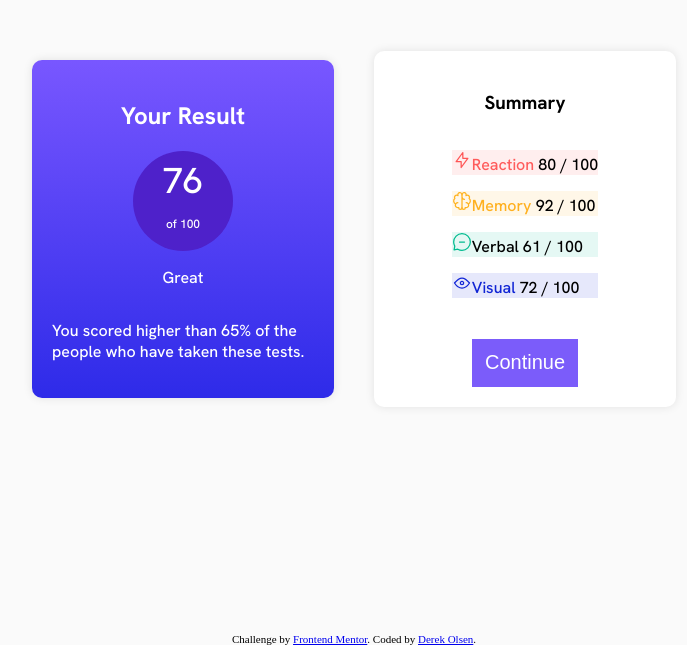
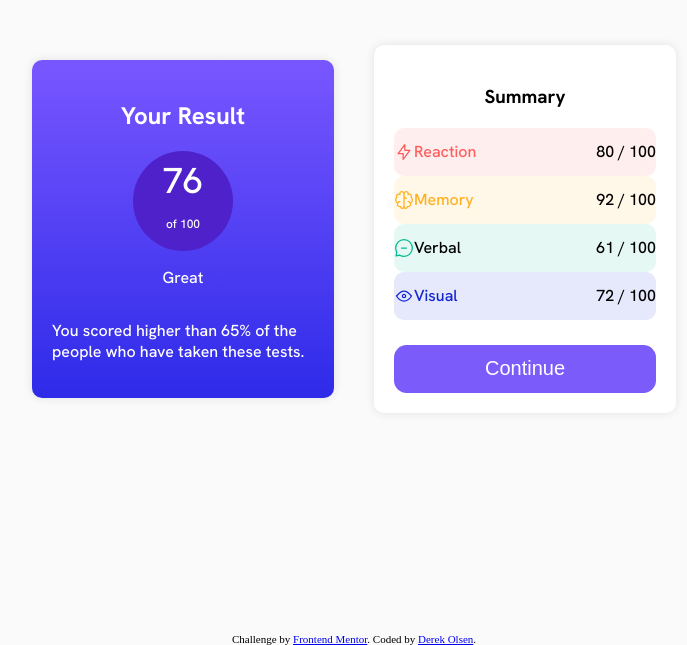
Before and after one commit to Dolsen0/results-summary-component, a plain HTML site: page index.html in a window 1280 px wide. Shown: the part 155-800 px from the top of the page, without its empty margins (286-973 px from the left). Drawn offline with Linux system fonts and the light colour scheme.

Commit message:
added styling to summary section

```diff
--- a/assets/CSS/styles.css
+++ b/assets/CSS/styles.css
@@ -72,10 +72,15 @@ body {
 
 }
 
+#summaryData{
+  width: 100%;
+}
+
 .summary-item {
   display: flex;
   justify-content: space-between;
   align-items: center;
+  margin-left: auto;
 }
 
 .category {
@@ -86,27 +91,35 @@ body {
 .summaryScore {
   font-size: 1em;
   color:black;
+
 }
 
 .Reaction{
   color: hsl(0, 100%, 68%);
   background-color: hsla(0, 100%, 68%, .1);
-
+  border-radius: 0.625em;
+  height: 3em;
 }
 
 .Memory{
   color: hsl(39, 100%, 56%);
   background-color: hsla(39, 100%, 56%, .1);
+  border-radius: 0.625em;
+  height: 3em;
 }
 
 .Verbal{
   color: sla(166, 100%, 37%,);
   background-color: hsla(166, 100%, 37%, .1);
+  border-radius: 0.625em;
+  height: 3em;
 }
 
 .Visual{
   color:hsl(234, 85%, 45%);
   background-color: hsla(234, 85%, 45%, .1);
+  border-radius: 0.625em;
+  height: 3em;
 }
 
 
@@ -119,7 +132,10 @@ body {
   font-size: 1.25em; /* 20px */
   margin-top: 1.25em; /* 20px */
   cursor: pointer;
+  border-radius: 0.625em; /* 10px */
+  width: 100%;
 }
+
 
 .attribution {
   position: fixed;
--- a/script.js
+++ b/script.js
@@ -5,7 +5,15 @@ fetch('data.json') // Assuming the JSON file is named 'data.json' and located in
     let summaryHTML = '';
 
     data.forEach(item => {
-      summaryHTML += `<p class="${item.category}"><span class="score"><img src="${item.icon}" alt="${item.category} icon">${item.category}</span> <span class="summaryScore">${item.score} / 100</span></p>`;
+      summaryHTML += `
+      <div class="summary-item ${item.category}">
+        <div class="category">
+          <img src="${item.icon}" alt="${item.category} icon" class="icon">
+          ${item.category}
+        </div>
+        <span class="summaryScore">${item.score} / 100</span>
+      </div>
+      `;
     });
 
     summaryContainer.innerHTML = summaryHTML;
```
